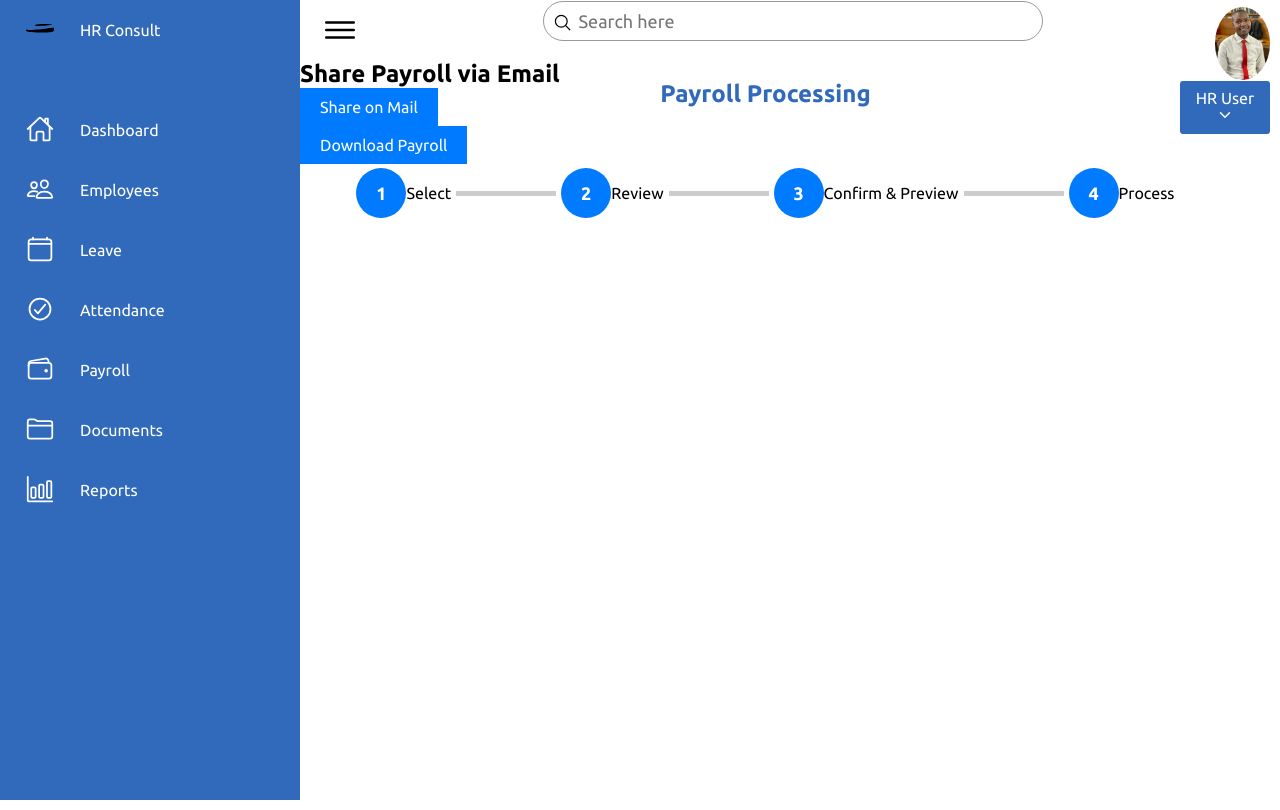
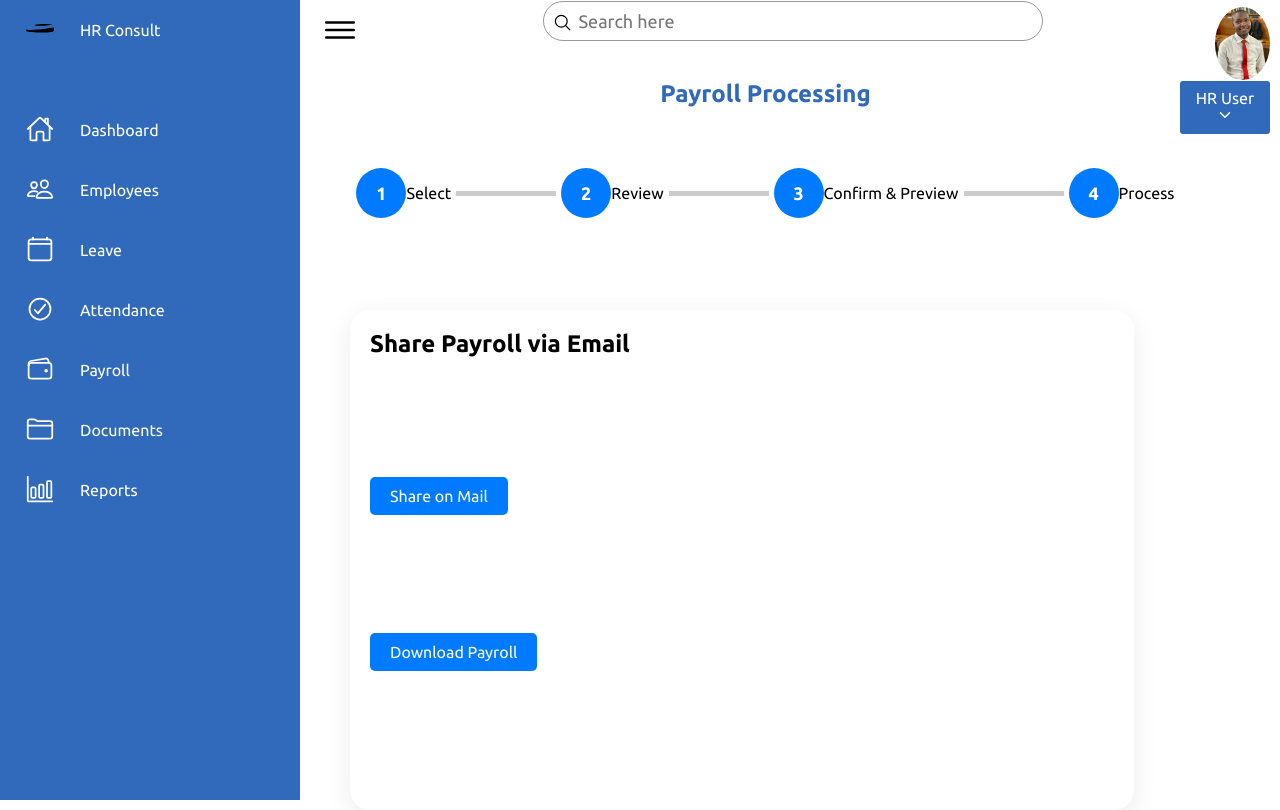
Before and after one commit to kuboi-isaac/hr_consult, a PHP site: page /Payroll_Final.html in a window 1280 px wide. Run offline with PHP 8.4, Linux system fonts and the light colour scheme.

Commit message:
Updated css files
Updated css files with changes on payroll screens.

```diff
--- a/HR_Dashboard/assets/css/progress_tracker.css
+++ b/HR_Dashboard/assets/css/progress_tracker.css
@@ -150,6 +150,30 @@ button:hover {
   .Payroll2 table tr td {
     padding: 12px 10px;
   }
+ .navbuttons{
+    text-align: right;
+  }
+  .main .payroll3 {
+    position: relative;
+    display: grid;
+    min-height: 500px;
+    background: var(--white);
+    padding: 20px;
+    box-shadow: 0 7px 25px rgba(0, 0, 0, 0.08);
+    border-radius: 20px;
+    margin-top: 250px;
+    grid-template-columns: 2fr;
+    width: 80%;
+    margin-left: 50px;
+  }
+  .payroll3 .payrollbtn{
+
+    border-radius: 5px;
+  }
+ .payroll3 .cardheader-share{
+    text-align: center;
+ }
+
 /* Media query for responsiveness */
 @media (max-width: 768px) {
     .filter-container {
```
